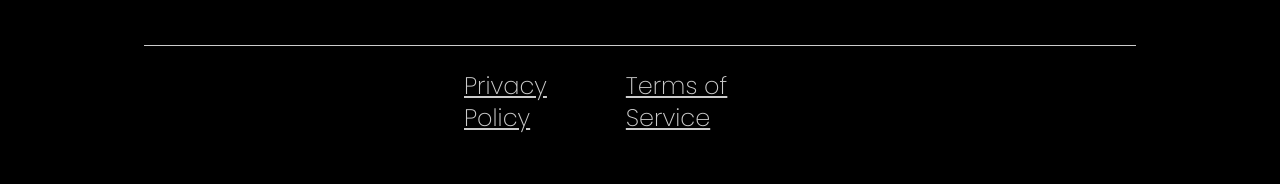
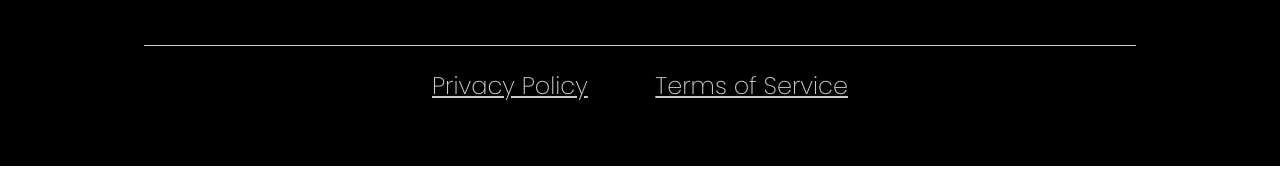
Before and after one commit to ianmacalisang/pages-ytera-com, a Next.js app: page / in a window 1280 px wide. Shown: the part 1105-1289 px from the top of the page. Built offline with nearby package versions, Linux system fonts and the light colour scheme.

Commit message:
changed footer

```diff
--- a/src/app/page.tsx
+++ b/src/app/page.tsx
@@ -51,7 +51,7 @@ export default function Home() {
           </div>
           <hr className="border-white/80" />
         </div>
-        <div className="flex gap-2 justify-between items-center max-w-sm mx-auto px-4 my-6">
+        <div className="flex gap-2 justify-between items-center max-w-md mx-auto px-4 my-6">
           <Link
             className="text-white/80 hover:text-white underline underline-offset-2 text-base md:text-2xl"
             href="https://tunny-round-4flj.squarespace.com/privacy-policy"
```
